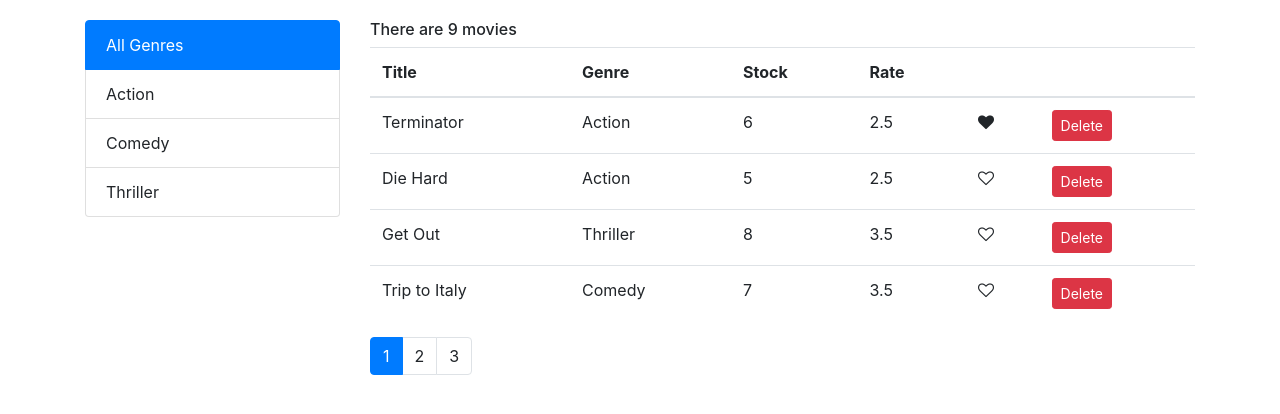
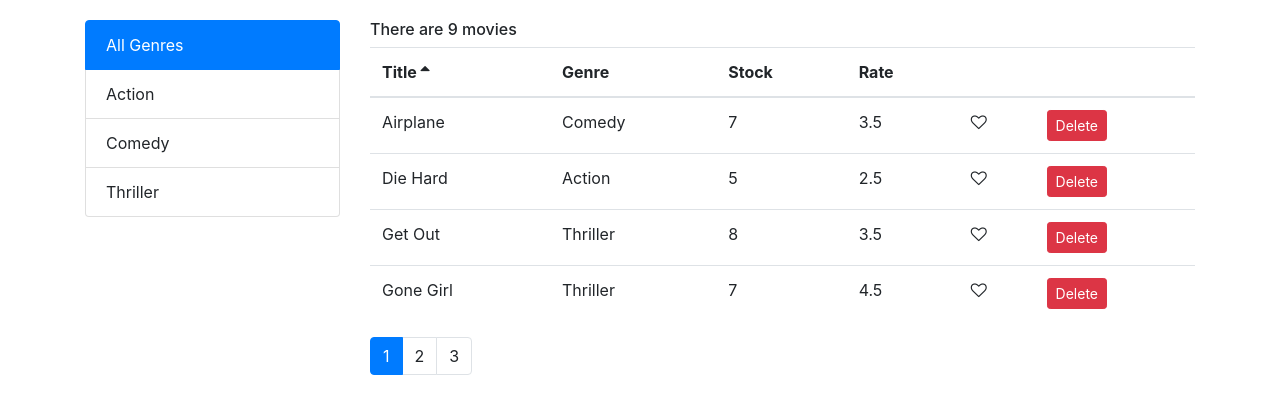
Before and after one commit to LarsL123/ReactVidioRent-WebApp, a React (Create React App) app: page / in a window 1280 px wide. Shown: the top 414 px of the page. Built offline with nearby package versions, Linux system fonts and the light colour scheme.

Commit message:
Completed the compontnt chapter!

```diff
--- a/src/common/pagination.jsx
+++ b/src/common/pagination.jsx
@@ -1,8 +1,7 @@
 import React from "react";
 import PropTypes from "prop-types";
 
-const Pagination = props => {
-  const { itemsCount, pageSize, currentPage, onPageChange } = props;
+const Pagination = ({ itemsCount, pageSize, currentPage, onPageChange }) => {
   const pagesCount = Math.ceil(itemsCount / pageSize);
   if (pagesCount === 1) {
     return null;
--- /dev/null
+++ b/src/common/table.jsx
@@ -0,0 +1,14 @@
+import React from "react";
+import TableBody from "./tableBody";
+import TableHeader from "./tableHeader";
+
+const Table = ({ columns, sortColumn, onSort, data }) => {
+  return (
+    <table className="table">
+      <TableHeader columns={columns} sortColumn={sortColumn} onSort={onSort} />
+      <TableBody data={data} columns={columns} />
+    </table>
+  );
+};
+
+export default Table;
--- /dev/null
+++ b/src/common/tableBody.jsx
@@ -0,0 +1,35 @@
+import React, { Component } from "react";
+import _ from "lodash";
+
+class TableBody extends Component {
+  renderCell = (item, column) => {
+    if (column.content) {
+      return column.content(item);
+    }
+
+    return _.get(item, column.path);
+  };
+
+  createKey = (item, column) => {
+    return item._id + (column.path || column.key);
+  };
+
+  render() {
+    const { data, columns } = this.props;
+    return (
+      <tbody>
+        {data.map(item => (
+          <tr key={item._id}>
+            {columns.map(column => (
+              <td key={this.createKey(item, column)}>
+                {this.renderCell(item, column)}
+              </td>
+            ))}
+          </tr>
+        ))}
+      </tbody>
+    );
+  }
+}
+
+export default TableBody;
--- /dev/null
+++ b/src/common/tableHeader.jsx
@@ -0,0 +1,47 @@
+import React, { Component } from "react";
+
+class TableHeader extends Component {
+  raiseSort = path => {
+    const sortColumn = { ...this.props.sortColumn };
+    if (sortColumn.path === path) {
+      sortColumn.order = sortColumn.order === "asc" ? "desc" : "asc";
+    } else {
+      sortColumn.path = path;
+      sortColumn.order = "asc";
+    }
+    this.props.onSort(sortColumn);
+  };
+
+  renderSortIcon = column => {
+    const { sortColumn } = this.props;
+
+    if (column.path !== sortColumn.path) {
+      return null;
+    }
+    if (sortColumn.order === "asc") {
+      return <i className="fa fa-sort-asc" />;
+    }
+    return <i className="fa fa-sort-desc" />;
+  };
+
+  render() {
+    return (
+      <thead>
+        <tr>
+          {this.props.columns.map(column => (
+            <th
+              className="clickable"
+              key={column.path || column.key}
+              onClick={() => this.raiseSort(column.path)}
+              scope="col"
+            >
+              {column.label} {this.renderSortIcon(column)}
+            </th>
+          ))}
+        </tr>
+      </thead>
+    );
+  }
+}
+
+export default TableHeader;
--- a/src/components/movie.jsx
+++ b/src/components/movie.jsx
@@ -4,7 +4,7 @@
 import { getGenres } from "./../services/fakeGenreService";
 import Pagination from "../common/pagination";
 import ListGroup from "./genres";
-import MovieTable from "./moviesTable";
+import MoviesTable from "./moviesTable";
 import _ from "lodash";
 
 class Movie extends Component {
@@ -32,9 +32,9 @@
     this.setState({ movies });
   };
 
-  handledelete = index => {
-    const movies = this.state.movies.filter((c, i) => i !== index);
-    this.setState({ movies: movies });
+  handleDelete = index => {
+    const movies = this.state.movies.filter(c => c !== index);
+    this.setState({ movies });
   };
 
   handlePageChange = page => {
@@ -45,8 +45,33 @@
     this.setState({ selectedGenre: genre, currentPage: 1 });
   };
 
-  handleSort = path => {
-    this.setState({ sortColumn: { path, order: "asc" } });
+  handleSort = sortColumn => {
+    this.setState({ sortColumn });
+  };
+
+  getPagedData = () => {
+    const {
+      pageSize,
+      currentPage,
+      movies: allMovies,
+      selectedGenre,
+      sortColumn
+    } = this.state;
+
+    let filteredMovies =
+      selectedGenre && selectedGenre._id
+        ? allMovies.filter(m => m.genre._id === selectedGenre._id)
+        : allMovies;
+
+    const sorted = _.orderBy(
+      filteredMovies,
+      [sortColumn.path],
+      [sortColumn.order]
+    );
+
+    const movies = paginate(sorted, currentPage, pageSize);
+
+    return { totalCount: filteredMovies.length, data: movies };
   };
 
   render() {
@@ -55,19 +80,15 @@
       currentPage,
       movies: allMovies,
       genres,
-      selectedGenre
+      selectedGenre,
+      sortColumn
     } = this.state;
 
     if (allMovies.length === 0) {
-      return <p>Ther are no movies in the database</p>;
+      return <p>There are no movies in the database</p>;
     }
 
-    let filteredMovies =
-      selectedGenre && selectedGenre._id
-        ? allMovies.filter(m => m.genre._id === selectedGenre._id)
-        : allMovies;
-
-    const movies = paginate(filteredMovies, currentPage, pageSize);
+    const { totalCount, data: movies } = this.getPagedData();
 
     return (
       <div className="row">
@@ -79,17 +100,18 @@
           />
         </div>
         <div className="col">
-          <h6> There are {filteredMovies.length} movies</h6>
+          <h6> There are {totalCount} movies</h6>
 
-          <MovieTable
+          <MoviesTable
             movies={movies}
+            sortColumn={sortColumn}
             onLike={this.handleLike}
-            onDelete={this.handledelete}
+            onDelete={this.handleDelete}
             onSort={this.handleSort}
           />
 
           <Pagination
-            itemsCount={filteredMovies.length}
+            itemsCount={totalCount}
             pageSize={pageSize}
             currentPage={currentPage}
             onPageChange={this.handlePageChange}
--- a/src/components/moviesTable.jsx
+++ b/src/components/moviesTable.jsx
@@ -1,52 +1,44 @@
-import React from "react";
+import React, { Component } from "react";
 import Like from "../common/like";
+import Table from "../common/table";
 
-const MovieTable = props => {
-  const { movies, onDelete, onLike, onSort } = props;
+class MoviesTable extends Component {
+  columns = [
+    { path: "title", label: "Title" },
+    { path: "genre.name", label: "Genre" },
+    { path: "numberInStock", label: "Stock" },
+    { path: "dailyRentalRate", label: "Rate" },
+    {
+      key: "like",
+      content: movie => (
+        <Like clicked={movie.liked} onClick={() => this.props.onLike(movie)} />
+      )
+    },
+    {
+      key: "delete",
+      content: movie => (
+        <button
+          onClick={() => this.props.onDelete(movie)}
+          className="btn btn-danger btn-sm"
+        >
+          Delete
+        </button>
+      )
+    }
+  ];
 
-  return (
-    <table className="table">
-      <thead>
-        <tr>
-          <th onClick={() => onSort("title")} scope="col">
-            Title
-          </th>
-          <th onClick={() => onSort("genre.name")} scope="col">
-            Genre
-          </th>
-          <th onClick={() => onSort("numberInStock")} scope="col">
-            Stock
-          </th>
-          <th onClick={() => onSort("dailyRentalRate")} scope="col">
-            Rate
-          </th>
-          <th scope="col" />
-          <th scope="col" />
-        </tr>
-      </thead>
-      <tbody>
-        {movies.map((movie, index) => (
-          <tr key={movie._id}>
-            <td>{movie.title}</td>
-            <td>{movie.genre.name}</td>
-            <td>{movie.numberInStock}</td>
-            <td>{movie.dailyRentalRate}</td>
-            <td>
-              <Like clicked={movie.liked} onClick={() => onLike(movie)} />
-            </td>
-            <td>
-              <button
-                onClick={() => onDelete(index)}
-                className="btn btn-danger btn-sm"
-              >
-                Delete
-              </button>
-            </td>
-          </tr>
-        ))}
-      </tbody>
-    </table>
-  );
-};
+  render() {
+    const { movies, sortColumn, onSort } = this.props;
 
-export default MovieTable;
+    return (
+      <Table
+        columns={this.columns}
+        data={movies}
+        sortColumn={sortColumn}
+        onSort={onSort}
+      />
+    );
+  }
+}
+
+export default MoviesTable;
--- a/src/index.css
+++ b/src/index.css
@@ -12,3 +12,7 @@
   font-family: source-code-pro, Menlo, Monaco, Consolas, "Courier New",
     monospace;
 }
+
+.clickable {
+  cursor: pointer;
+}
```
